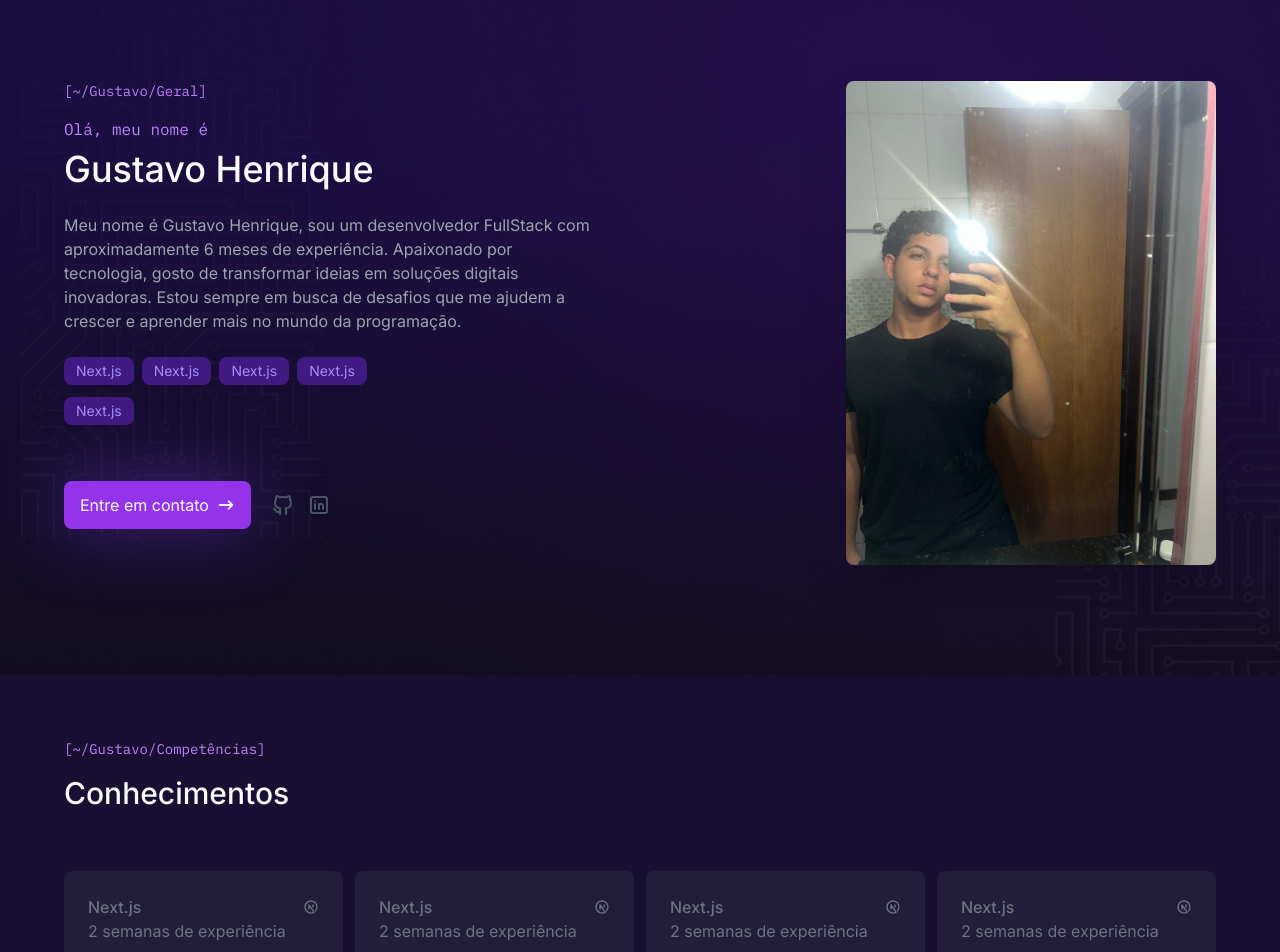
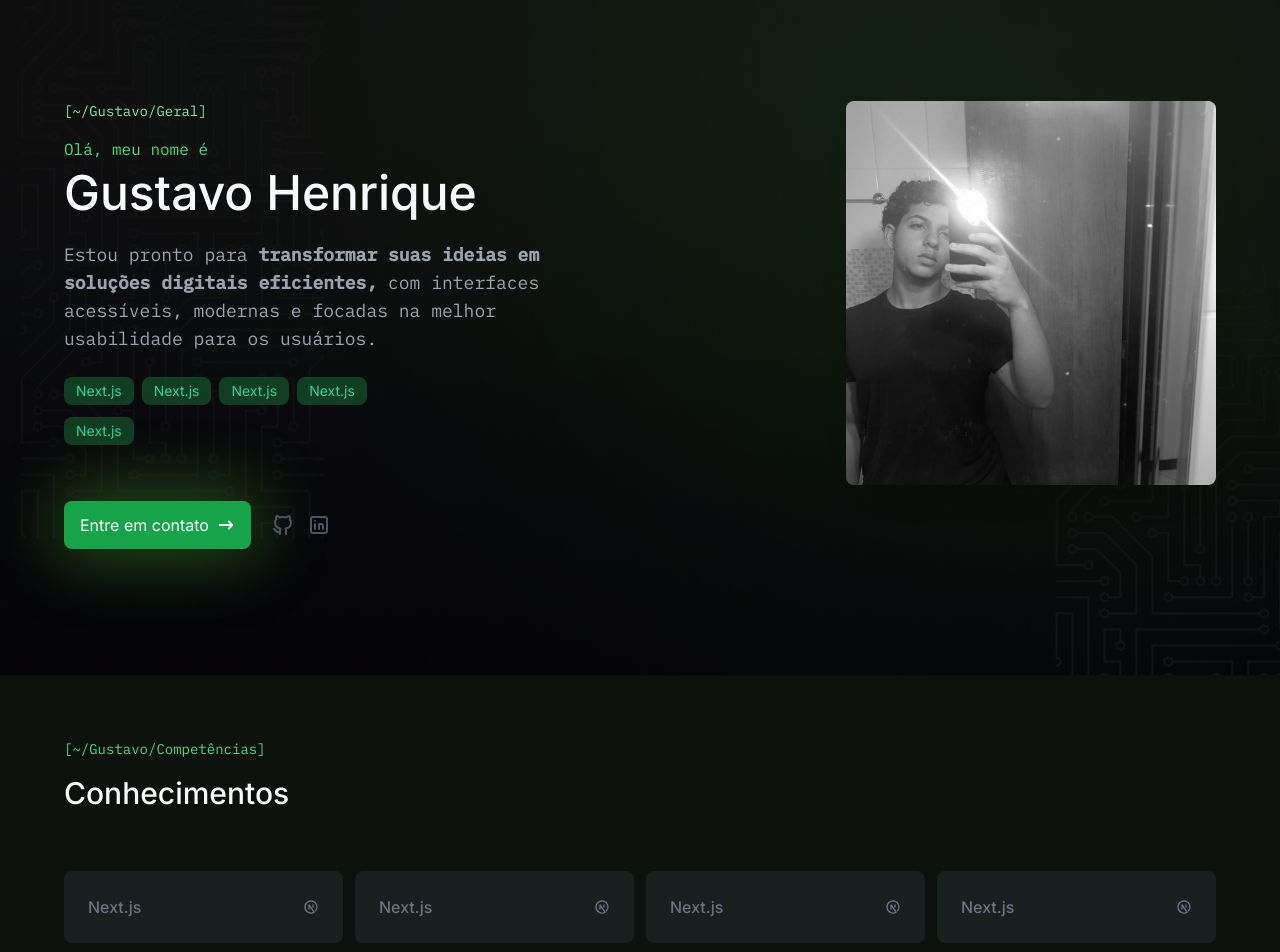
Before and after one commit to henriquedevop/my-portifolio, a Next.js app: page / in a window 1280 px wide. Shown: the part 80-1032 px from the top of the page. Built offline with nearby package versions, Linux system fonts and the light colour scheme.

Commit message:
style: change color site theme for green

```diff
--- a/app/components/button/index.tsx
+++ b/app/components/button/index.tsx
@@ -7,7 +7,7 @@ export const Button = ({children, className, ...props}: ButtonProps) => {
     return (
         <button
         className={cn(
-            'bg-purple-600 py-3 px-4 rounded-lg text-gray-50 flex items-center justify-center gap-2 hover:bg-purple-500 transition-all disabled:bg-gray-900',
+            'bg-green-600 py-3 px-4 rounded-lg text-gray-50 flex items-center justify-center gap-2 hover:bg-green-500 transition-all disabled:bg-gray-900',
             className
         )}
         {...props}
--- a/app/components/header/index.tsx
+++ b/app/components/header/index.tsx
@@ -12,8 +12,8 @@ export const Header = () => {
     return (
         <header className="absolute top-0 w-full z-10 h-24 flex items-center justify-center">
             <div className="container flex items-center justify-between">
-                <Link className="font-medium text-indigo-600 text-lg" href="/">
-                    <h3 className="font-mono text-purple-500">Henrique dev</h3>
+                <Link className="font-medium text-lg" href="/">
+                    <h3 className="font-mono text-green-500">Henrique dev</h3>
                 </Link>
 
                 <nav className="flex items-center gap-4 sm:gap-10">
--- a/app/components/header/nav-items.tsx
+++ b/app/components/header/nav-items.tsx
@@ -17,7 +17,7 @@ export const NavItem = ({label, href}: NavItemProps) => {
             'text-gray-400 flex items-center gap-2 font-medium font-mono',
             isActive && 'text-gray-50'
         )}>
-            <span className="text-purple-500">{"() => "}</span>
+            <span className="text-green-500">{"() => "}</span>
             {label}
         </Link>
     )
--- a/app/components/pages/home/hero-section/index.tsx
+++ b/app/components/pages/home/hero-section/index.tsx
@@ -16,14 +16,13 @@ export const HeroSection = () => {
             <div className="container flex items-start justify-between flex-col-reverse lg:flex-row">
 
                 <div className="w-full lg:max-w-[530px]">
-                    <p className="font-mono text-purple-400 text-sm mb-4">{'[~/Gustavo/Geral]'}</p>
-                    <p className="font-mono text-purple-400">Olá, meu nome é</p>
-                    <h2 className="text-4xl font-medium mt-2">Gustavo Henrique</h2>
+                    <p className="font-mono text-green-300 text-sm mb-4">{'[~/Gustavo/Geral]'}</p>
+                    <p className="font-mono text-green-400">Olá, meu nome é</p>
+                    <h2 className="text-5xl font-medium mt-2">Gustavo Henrique</h2>
 
-                    <p className="text-gray-400 my-6 text-sm sm:text-base">
-                    Meu nome é Gustavo Henrique, sou um desenvolvedor FullStack com aproximadamente 6 meses de experiência. Apaixonado por
-                    tecnologia, gosto de transformar ideias em soluções digitais inovadoras. Estou sempre em busca
-                    de desafios que me ajudem a crescer e aprender mais no mundo da programação.
+                    <p className="text-gray-400 my-6 text-base sm:text-lg font-mono">
+                    Estou pronto para <strong>transformar suas ideias em soluções digitais eficientes,</strong> com interfaces acessíveis,
+                     modernas e focadas na melhor usabilidade para os usuários.
                     </p>
 
                     <div className="flex flex-wrap gap-x-2 gap-y-3 lg:max-w-[340px]">
@@ -33,7 +32,7 @@ export const HeroSection = () => {
                     </div>
 
                     <div className="mt-6 lg:mt-10 flex sm:items-center sm:gap-5 flex-col sm:flex-row">
-                        <Button className="shadow-button w-max">
+                        <Button className="shadow-button w-max duration-300">
                             Entre em contato
                             <HiArrowNarrowRight size={18}/>
                         </Button>
@@ -54,12 +53,13 @@ export const HeroSection = () => {
 
                 </div>
 
-                <Image
+                <img
                 width={302}
                 height={304}
                 src={"/images/profilepic2.jpeg"}
-                alt="Foto de perfil do Gustavo"
-                className="w-[300px] h-[300px] lg:w-[370px] lg:h-[484px] mb-6 lg:mb-0 shadow-2xl rounded-lg object-cover"
+                alt="Foto de perfil de Gustavo"
+                className="w-[300px] h-[300px] lg:w-[370px] lg:h-[384px] grayscale hover:grayscale-0 hover:scale-105 transition-all
+                duration-500 mb-6 lg:mb-0 shadow-2xl rounded-lg object-cover"
                 />
 
             </div>
--- a/app/components/pages/home/know-techs/index.tsx
+++ b/app/components/pages/home/know-techs/index.tsx
@@ -11,7 +11,6 @@ export const KnowTechs = () => {
                     <KnowTech key={index} tech={{
                         icon: <TbBrandNextjs/>,
                         name: "Next.js",
-                        startDate: '2024-12-01'
                     }}/>
                 ))}
             </div>
--- a/app/components/pages/home/know-techs/know-tech.tsx
+++ b/app/components/pages/home/know-techs/know-tech.tsx
@@ -1,31 +1,22 @@
-import { getRelativeTimeString } from "@/app/utils/get-relative-time"
 import { ReactNode } from "react"
 
 type KnowTechProps = {
     tech: {
         icon: ReactNode,
         name: string,
-        startDate: string
     }
 }
 
 export const KnowTech = ({ tech }: KnowTechProps) => {
 
-    const relativeTime = getRelativeTimeString
-    (new Date(tech.startDate), 'pt-BR')?.replace('há', '')
-
     return (
-        <div className="p-6 rounded-lg bg-gray-600/20 text-gray-500 flex flex-col hover:text-purple-500 hover:bg-gray-600/30 transition-all">
+        <div className="p-6 rounded-lg bg-gray-600/20 text-gray-500 flex flex-col hover:text-green-500 hover:bg-gray-600/30 transition-all">
 
             <div className="flex items-center justify-between">
                 <p className="font-medium">{tech.name}</p>
                 {tech.icon}
             </div>
 
-            <span>
-                {relativeTime} de experiência
-            </span>
-
         </div>
     )
 }
--- a/app/components/section-title/index.tsx
+++ b/app/components/section-title/index.tsx
@@ -16,7 +16,7 @@ export const SectionTitle = ({
             'flex flex-col gap-4',
             className
         )}>
-            <span className="font-mono text-sm text-purple-400">{`[~/Gustavo/${subtitle}]`}</span>
+            <span className="font-mono text-sm text-green-400">{`[~/Gustavo/${subtitle}]`}</span>
             <h3 className="text-3xl font-medium">{title}</h3>
         </div>
     )
--- a/app/components/tech-badges/index.tsx
+++ b/app/components/tech-badges/index.tsx
@@ -4,7 +4,7 @@ type TechBagdeProps = {
 
 export const TechBadge = ({ name }: TechBagdeProps) => {
     return (
-        <span className="text-violet-400 bg-violet-900/80 text-sm py-1 px-3 rounded-lg">
+        <span className="text-emerald-400 bg-green-900/70 text-sm py-1 px-3 rounded-lg">
             {name}
         </span>
     )
--- a/app/globals.css
+++ b/app/globals.css
@@ -4,7 +4,7 @@
 
 @layer base {
   body {
-    background-color: #190F32;
+    background-color: #0C110E;
   }
 }
 
--- a/app/utils/get-relative-time.ts
+++ /dev/null
@@ -1,50 +0,0 @@
-/**
- * Convert a date to a relative time string, such as
- * "a minute ago", "in 2 hours", "yesterday", "3 months ago", etc.
- * using Intl.RelativeTimeFormat
- */
-export function getRelativeTimeString(
-    date: Date | number,
-    lang = navigator.language,
-  ): string {
-    // Allow dates or times to be passed
-    const timeMs = typeof date === 'number' ? date : date.getTime()
-
-    // Get the amount of seconds between the given date and now
-    const deltaSeconds = Math.round((timeMs - Date.now()) / 1000)
-
-    // Array reprsenting one minute, hour, day, week, month, etc in seconds
-    const cutoffs = [
-      60,
-      3600,
-      86400,
-      86400 * 7,
-      86400 * 30,
-      86400 * 365,
-      Infinity,
-    ]
-
-    // Array equivalent to the above but in the string representation of the units
-    const units: Intl.RelativeTimeFormatUnit[] = [
-      'second',
-      'minute',
-      'hour',
-      'day',
-      'week',
-      'month',
-      'year',
-    ]
-
-    // Grab the ideal cutoff unit
-    const unitIndex = cutoffs.findIndex(
-      (cutoff) => cutoff > Math.abs(deltaSeconds),
-    )
-
-    // Get the divisor to divide from the seconds. E.g. if our unit is "day" our divisor
-    // is one day in seconds, so we can divide our seconds by this to get the # of days
-    const divisor = unitIndex ? cutoffs[unitIndex - 1] : 1
-
-    // Intl.RelativeTimeFormat do its magic
-    const rtf = new Intl.RelativeTimeFormat(lang, { numeric: 'auto' })
-    return rtf.format(Math.floor(deltaSeconds / divisor), units[unitIndex])
-  }
--- a/tailwind.config.js
+++ b/tailwind.config.js
@@ -11,13 +11,13 @@ module.exports = {
     },
     extend: {
       backgroundImage: {
-        'hero-image': "url('/images/hero-bg-1.png')",
+        'hero-image': "url('/images/hero-bg-3.png')",
       },
       fontFamily: {
         mono: ['var(--font-plex-mono)', 'monospace'],
       },
       boxShadow: {
-        button: '0px 0px 68px 7px rgba(104, 58, 198, 0.4)',
+        button: '0px 0px 68px 7px rgba(89, 211, 52, 0.4)',
       },
     },
   },
```
Also changed, not shown: public/images/hero-bg-1.png (deleted), public/images/hero-bg-3.png (added).
